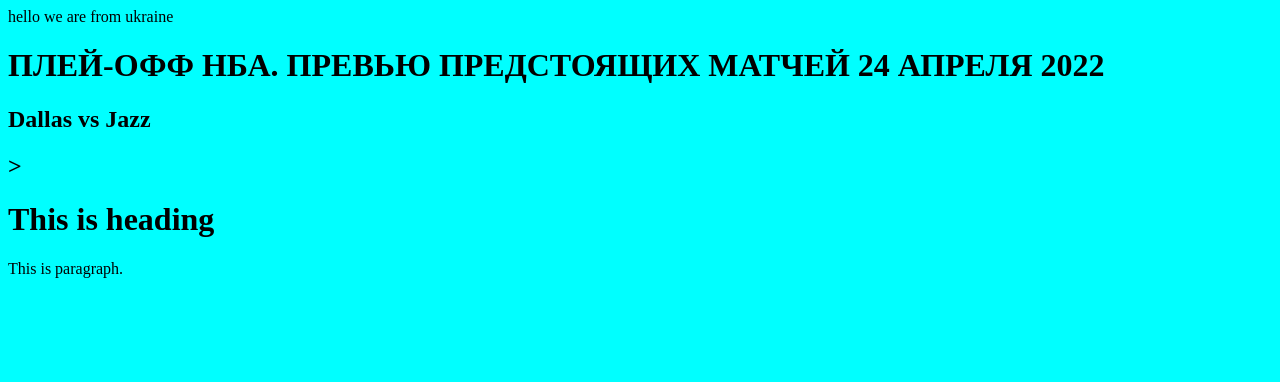
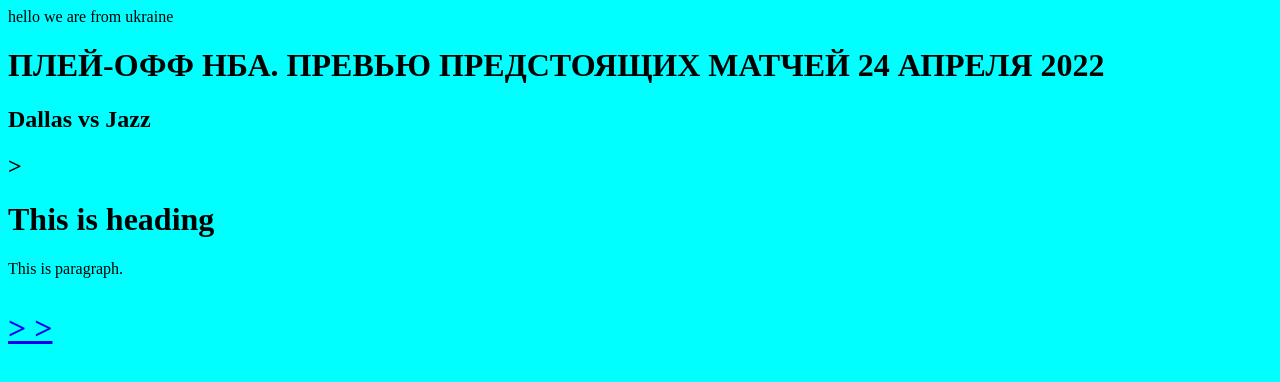
Before and after one commit to romkasmaga/romkasmaga.github.io, a plain HTML site: page index.html in a window 1280 px wide. Drawn offline with Linux system fonts and the light colour scheme.

Commit message:
add link

```diff
--- a/index.html
+++ b/index.html
@@ -22,3 +22,12 @@ h1 {
 
     </body>
     </html>
+
+    <DOCTYPE html>
+        <html>
+            <body>
+                <h1><HTML Links</h1>
+                    <p><a
+                        href="https://www.nba.com/"Nba.com!</a></p>
+                        </body>>
+                        </html>>
```
